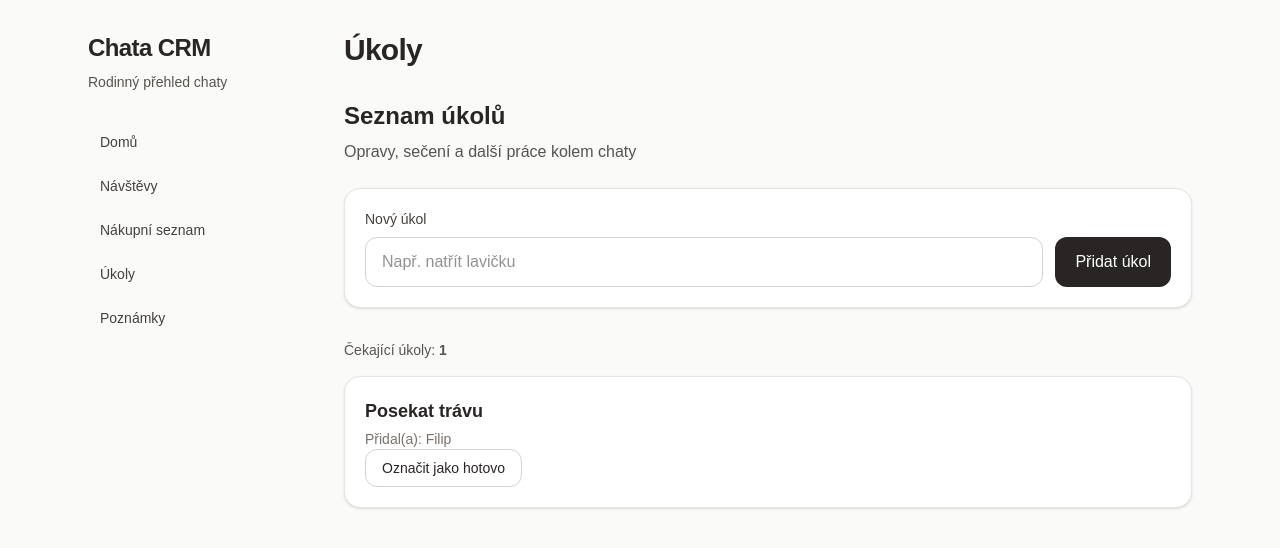
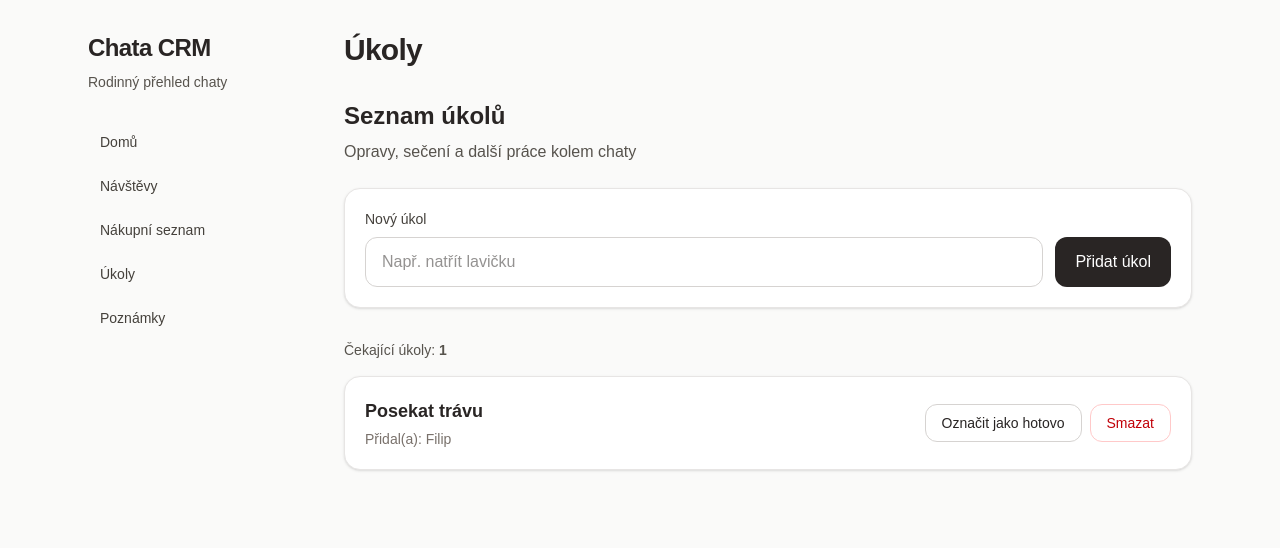
Before and after one commit to rashcsve/cottage-crm, a Next.js app: page /tasks in a window 1280 px wide. Shown: the top 548 px of the page. Built offline with nearby package versions, Linux system fonts and the light colour scheme.

Commit message:
refactor: split tasks feature into reusable components with delete action

```diff
--- /dev/null
+++ b/app/components/tasks/NewTaskForm.tsx
@@ -0,0 +1,53 @@
+"use client";
+
+import { useState } from "react";
+
+type NewTaskFormProps = {
+  onAddTask: (title: string) => void;
+};
+
+export function NewTaskForm({ onAddTask }: NewTaskFormProps) {
+  const [title, setTitle] = useState("");
+
+  function handleSubmit(event: React.FormEvent<HTMLFormElement>) {
+    event.preventDefault();
+
+    const trimmedTitle = title.trim();
+
+    if (!trimmedTitle) return;
+
+    onAddTask(trimmedTitle);
+    setTitle("");
+  }
+
+  return (
+    <section className="mb-8 rounded-2xl border border-stone-200 bg-white p-5 shadow-sm">
+      <form onSubmit={handleSubmit}>
+        <label
+          htmlFor="new-task"
+          className="mb-2 block text-sm font-medium text-stone-700"
+        >
+          Nový úkol
+        </label>
+
+        <div className="flex flex-col gap-3 sm:flex-row">
+          <input
+            id="new-task"
+            type="text"
+            value={title}
+            onChange={(event) => setTitle(event.target.value)}
+            placeholder="Např. natřít lavičku"
+            className="flex-1 rounded-xl border border-stone-300 bg-white px-4 py-3 outline-none transition focus:border-stone-500"
+          />
+
+          <button
+            type="submit"
+            className="rounded-xl bg-stone-800 px-5 py-3 font-medium text-white transition hover:bg-stone-700"
+          >
+            Přidat úkol
+          </button>
+        </div>
+      </form>
+    </section>
+  );
+}
--- /dev/null
+++ b/app/components/tasks/TaskItem.tsx
@@ -0,0 +1,44 @@
+import { Task } from "./types";
+
+type TaskItemProps = {
+  task: Task;
+  onToggleTask: (taskId: number) => void;
+  onDeleteTask: (taskId: number) => void;
+};
+
+export function TaskItem({ task, onToggleTask, onDeleteTask }: TaskItemProps) {
+  return (
+    <article className="flex flex-col gap-3 rounded-2xl border border-stone-200 bg-white p-5 shadow-sm sm:flex-row sm:items-center sm:justify-between">
+      <div>
+        <h4
+          className={
+            task.status === "done"
+              ? "text-lg font-semibold line-through text-stone-400"
+              : "text-lg font-semibold text-stone-800"
+          }
+        >
+          {task.title}
+        </h4>
+
+        <p className="mt-1 text-sm text-stone-500">Přidal(a): {task.author}</p>
+      </div>
+      <div className="flex flex-wrap gap-2">
+        <button
+          type="button"
+          onClick={() => onToggleTask(task.id)}
+          className="rounded-xl border border-stone-300 px-4 py-2 text-sm font-medium transition hover:bg-stone-100 cursor-pointer"
+        >
+          {task.status === "pending" ? "Označit jako hotovo" : "Vrátit na čeká"}
+        </button>
+
+        <button
+          type="button"
+          onClick={() => onDeleteTask(task.id)}
+          className="rounded-xl border border-red-200 px-4 py-2 text-sm text-red-700 font-medium transition hover:bg-red-50 cursor-pointer"
+        >
+          Smazat
+        </button>
+      </div>
+    </article>
+  );
+}
--- /dev/null
+++ b/app/components/tasks/TaskList.tsx
@@ -0,0 +1,27 @@
+import { TaskItem } from "./TaskItem";
+import { Task } from "./types";
+
+type TaskListProps = {
+  tasks: Task[];
+  onToggleTask: (taskId: number) => void;
+  onDeleteTask: (taskId: number) => void;
+};
+
+export function TaskList({ tasks, onToggleTask, onDeleteTask }: TaskListProps) {
+  if (tasks.length === 0) {
+    return <p className="text-stone-500"> Zatím tu nejsou žádné úkoly.</p>;
+  }
+
+  return (
+    <section className="space-y-3">
+      {tasks.map((task) => (
+        <TaskItem
+          key={task.id}
+          task={task}
+          onToggleTask={onToggleTask}
+          onDeleteTask={onDeleteTask}
+        />
+      ))}
+    </section>
+  );
+}
--- /dev/null
+++ b/app/components/tasks/types.ts
@@ -0,0 +1,8 @@
+export type TaskStatus = "pending" | "done";
+
+export interface Task {
+  id: number;
+  title: string;
+  status: TaskStatus;
+  author: string;
+}
--- a/app/tasks/page.tsx
+++ b/app/tasks/page.tsx
@@ -3,15 +3,9 @@
 import { useMemo, useState } from "react";
 import { AppShell } from "@/components/AppShell";
 import { SectionHeader } from "@/components/SectionHeader";
-
-type TaskStatus = "pending" | "done";
-
-interface Task {
-  id: number;
-  title: string;
-  status: TaskStatus;
-  author: string;
-}
+import { NewTaskForm } from "@/components/tasks/NewTaskForm";
+import { TaskList } from "@/components/tasks/TaskList";
+import { Task } from "@/components/tasks/types";
 
 const initialTasks: Task[] = [
   {
@@ -24,22 +18,16 @@ const initialTasks: Task[] = [
 
 export default function TasksPage() {
   const [tasks, setTasks] = useState<Task[]>(initialTasks);
-  const [newTaskTitle, setNewTaskTitle] = useState("");
 
-  function handleAddTask() {
-    const trimmedTitle = newTaskTitle.trim();
-
-    if (!trimmedTitle) return;
-
+  function handleAddTask(title: string) {
     const newTask: Task = {
       id: Date.now(),
-      title: trimmedTitle,
+      title,
       status: "pending",
       author: "Svetlana",
     };
 
     setTasks((currentTasks) => [newTask, ...currentTasks]);
-    setNewTaskTitle("");
   }
 
   function handleToggleTask(taskId: number) {
@@ -52,9 +40,13 @@ export default function TasksPage() {
     );
   }
 
-  const pendingCount = useMemo(() => {
-    return tasks.filter((task) => task.status === "pending").length;
-  }, [tasks]);
+  function handleDeleteTask(taskId: number) {
+    setTasks((currentTasks) =>
+      currentTasks.filter((task) => task.id !== taskId)
+    );
+  }
+
+  const pendingCount = tasks.filter((task) => task.status === "pending").length;
 
   return (
     <AppShell title="Úkoly">
@@ -63,33 +55,7 @@ export default function TasksPage() {
         description="Opravy, sečení a další práce kolem chaty"
       />
 
-      <section className="mb-8 rounded-2xl border border-stone-200 bg-white p-5 shadow-sm">
-        <label
-          htmlFor="new-task"
-          className="mb-2 block text-sm font-medium text-stone-700"
-        >
-          Nový úkol
-        </label>
-
-        <div className="flex flex-col gap-3 sm:flex-row">
-          <input
-            id="new-task"
-            type="text"
-            value={newTaskTitle}
-            onChange={(event) => setNewTaskTitle(event.target.value)}
-            placeholder="Např. natřít lavičku"
-            className="flex-1 rounded-xl border border-stone-300 bg-white px-4 py-3 outline-none transition focus:border-stone-500"
-          />
-
-          <button
-            type="button"
-            onClick={handleAddTask}
-            className="rounded-xl bg-stone-800 px-5 py-3 font-medium text-white transition hover:bg-stone-700"
-          >
-            Přidat úkol
-          </button>
-        </div>
-      </section>
+      <NewTaskForm onAddTask={handleAddTask} />
 
       <section className="mb-4">
         <p className="text-sm text-stone-600">
@@ -97,44 +63,11 @@ export default function TasksPage() {
         </p>
       </section>
 
-      <section className="space-y-3">
-        {tasks.map((task) => (
-          <article
-            key={task.id}
-            className="flex flex-col gap-3 rounded-2xl border border-stone-200 bg-white p-5 shadow-sm sm:flex-row sm:items-center sm:justify-between"
-          >
-            <div>
-              <h4
-                className={
-                  task.status === "done"
-                    ? "text-lg font-semibold line-through text-stone-400"
-                    : "text-lg font-semibold text-stone-800"
-                }
-              >
-                {task.title}
-              </h4>
-
-              <p className="mt-1 text-sm text-stone-500">
-                Přidal(a): {task.author}
-              </p>
-
-              <button
-                type="button"
-                onClick={() => handleToggleTask(task.id)}
-                className="rounded-xl border border-stone-300 px-4 py-2 text-sm font-medium transition hover:bg-stone-100 cursor-pointer"
-              >
-                {task.status === "pending"
-                  ? "Označit jako hotovo"
-                  : "Vrátit na čeká"}
-              </button>
-            </div>
-          </article>
-        ))}
-
-        {tasks.length === 0 && (
-          <p className="text-stone-500"> Zatím tu nejsou žádné úkoly.</p>
-        )}
-      </section>
+      <TaskList
+        tasks={tasks}
+        onToggleTask={handleToggleTask}
+        onDeleteTask={handleDeleteTask}
+      />
     </AppShell>
   );
 }
```
